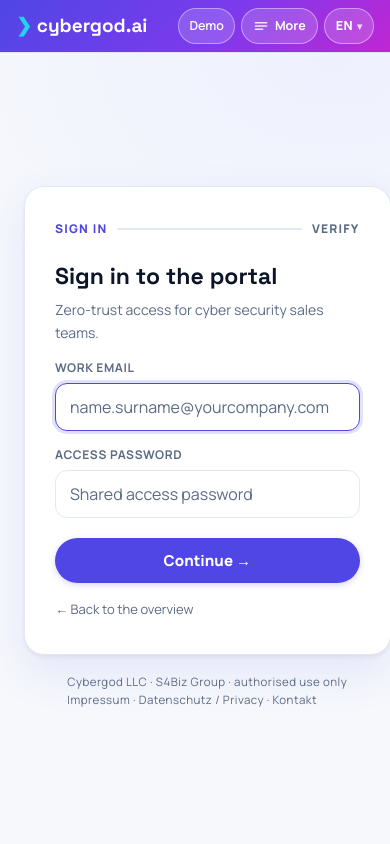
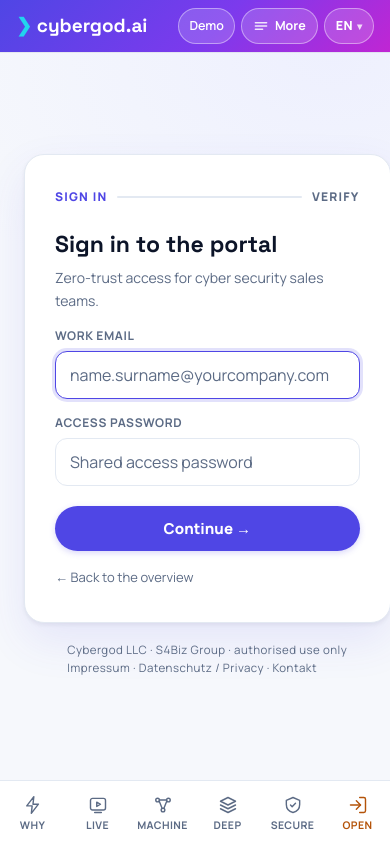
Before and after one commit to feranicus/electronic, a React (Vite) app in the folder webapp/frontend/: page /login in a window 390 px wide. Built offline with nearby package versions, Linux system fonts and the light colour scheme.

Commit message:
phone tab bar on every public page

```diff
--- a/webapp/frontend/src/components/TabBar.jsx
+++ b/webapp/frontend/src/components/TabBar.jsx
@@ -1,7 +1,30 @@
-// Native-app style bottom tab bar for the landing page on phones.
-// Ported from the jev.best pattern: fixed grid docked to the bottom, height + padding driven by the
-// safe-area inset (so it clears the iPhone home indicator), translucent blur, and a glowing 2px bar
-// along the TOP edge of the active tab. Desktop never sees it (CSS: display:none above 720px).
+// The phone's bottom tab bar: Why · Live · Machine · Deep · Secure · Open.
+//
+// ============================================================================================
+// WHY IT IS NOW SELF-CONTAINED AND ON EVERY PUBLIC PAGE (operator report, 9 Aug 2026)
+// ============================================================================================
+// It used to live only on the landing page, with its tab list, active state and click handler all
+// owned by Landing.jsx. So on the installed app, tapping anything in the More menu, or Demo, or
+// even the bar's OWN "Open" tab, landed the user on a page with NO bottom navigation at all. The
+// only way back was the Android back button, which a standalone PWA does not always show. That is
+// the same defect the More menu was created to fix, one level up: a phone user reached a dead end.
+//
+// The tab targets are SECTIONS OF THE LANDING PAGE, so the behaviour has to differ by route:
+//   · on "/"        scroll to the section in place, and let Landing's scroll-spy light the tab;
+//   · anywhere else navigate to "/#<id>". An in-page jump to a section that does not exist on
+//                   this page would silently do nothing, which is exactly the trap SiteHeader's
+//                   nav anchors already document.
+// The "Open" tab goes to /login and works identically everywhere.
+//
+// PROPS ARE OPTIONAL. Landing still passes `active` and `onGo` because it owns the scroll-spy and
+// smooth scrolling; every other page renders a bare <TabBar /> and this component handles the
+// navigation itself. One component, one tab list, so the bar cannot differ between pages.
+//
+// NOT IN THE CABINET (/app). That has its own bottom navigation (Assess · Compliance · Assistant ·
+// History) and two docked bars would overlap. Guarded by tests/test_routes.py.
+import { useNavigate, useLocation } from "react-router-dom";
+import { useT } from "../i18n.jsx";
+
 const ICONS = {
   edge:   (<><path d="M13 2L4.5 13H11l-1 9 8.5-11H12z" /></>),
   demo:   (<><rect x="3" y="4" width="18" height="14" rx="2.5" /><path d="M10.5 8.5l4.5 2.6-4.5 2.6z" /><path d="M8 21h8" /></>),
@@ -11,16 +34,46 @@
   app:    (<><path d="M14 3h5a2 2 0 0 1 2 2v14a2 2 0 0 1-2 2h-5" /><path d="M10 17l5-5-5-5" /><path d="M15 12H3" /></>),
 };
 
+/** The one tab list. Landing imports this so the two can never drift apart. */
+export function tabsFor(t) {
+  return [
+    { id: "edge", label: t("tab.why"), href: "#edge" },
+    { id: "demo", label: t("tab.live"), href: "#demo" },
+    { id: "map", label: t("tab.machine"), href: "#map" },
+    { id: "deep", label: t("tab.deep"), href: "#deep" },
+    { id: "secure", label: t("tab.secure"), href: "#secure" },
+    { id: "app", label: t("tab.open"), to: "/login" },
+  ];
+}
+
 export default function TabBar({ tabs, active, onGo }) {
+  const [, , t] = useT();
+  const nav = useNavigate();
+  const { pathname } = useLocation();
+  const list = tabs || tabsFor(t);
+
+  // Off the landing page a section tab is a ROUTE change, not a scroll. Landing reads the hash on
+  // mount and scrolls there, so the user lands on the section they asked for.
+  const go = (tab) => {
+    if (onGo) return onGo(tab);
+    if (tab.to) return nav(tab.to);
+    if (pathname === "/") {
+      const el = document.querySelector(tab.href);
+      if (el) el.scrollIntoView({ behavior: "smooth", block: "start" });
+      return;
+    }
+    nav("/" + tab.href);
+  };
+
   return (
     <nav className="tabbar" aria-label="Sections">
-      {tabs.map((t) => (
-        <button key={t.id} type="button"
-          className={active === t.id ? "tb on" : "tb"}
-          aria-current={active === t.id ? "true" : undefined}
-          onClick={() => onGo(t)}>
-          <svg viewBox="0 0 24 24" aria-hidden="true">{ICONS[t.id]}</svg>
-          {t.label}
+      {list.map((tab) => (
+        <button key={tab.id} type="button"
+          className={active === tab.id ? "tb on" : "tb"}
+          aria-current={active === tab.id ? "true" : undefined}
+          onClick={() => go(tab)}>
+          <svg viewBox="0 0 24 24" aria-hidden="true">{ICONS[tab.id]}</svg>
+          {tab.label}
         </button>
       ))}
     </nav>
--- a/webapp/frontend/src/pages/Contact.jsx
+++ b/webapp/frontend/src/pages/Contact.jsx
@@ -3,6 +3,7 @@
 import { CONTACT, OPERATOR, GROUP, useLegalLang } from "../legal";
 import { useT } from "../i18n.jsx";
 import SiteHeader from "../components/SiteHeader.jsx";
+import TabBar from "../components/TabBar.jsx";
 
 const ICONS = {
   email: (<svg viewBox="0 0 24 24" aria-hidden="true"><rect x="2.5" y="4.5" width="19" height="15" rx="2.5" /><path d="M3 6l9 7 9-7" /></svg>),
@@ -86,6 +87,7 @@
       <p className="legal-foot" style={{ marginTop: 16 }}>
         {t.legal}<a href="/experience">{tk("exp.h1")}</a> &middot; <a href="/impressum">Impressum</a> &middot; <a href="/privacy">Datenschutz / Privacy</a>
       </p>
+      <TabBar />
     </div>
   );
 }
--- a/webapp/frontend/src/pages/Demo.jsx
+++ b/webapp/frontend/src/pages/Demo.jsx
@@ -3,6 +3,7 @@
 import WhatsAppFab from "../components/WhatsAppFab.jsx";
 import SiteHeader from "../components/SiteHeader.jsx";
 import { useT } from "../i18n";
+import TabBar from "../components/TabBar.jsx";
 
 /* Public DEMO — "Trojan Empire".
  *
@@ -217,6 +218,7 @@
           </div>
         </div>
       </section>
+      <TabBar />
     </div>
   );
 }
--- a/webapp/frontend/src/pages/Experience.jsx
+++ b/webapp/frontend/src/pages/Experience.jsx
@@ -11,6 +11,7 @@
 import { GROUP, PRINCIPAL, OPERATOR, useLegalLang } from "../legal";
 import { useT } from "../i18n.jsx";
 import SiteHeader from "../components/SiteHeader.jsx";
+import TabBar from "../components/TabBar.jsx";
 
 export default function Experience() {
   const [lang] = useLegalLang();
@@ -98,6 +99,7 @@
         <a href="/impressum">Impressum</a> &middot; <a href="/privacy">Datenschutz / Privacy</a> &middot;{" "}
         <a href="/contact">{t("nav.contact")}</a>
       </p>
+      <TabBar />
     </div>
   );
 }
--- a/webapp/frontend/src/pages/Impressum.jsx
+++ b/webapp/frontend/src/pages/Impressum.jsx
@@ -3,6 +3,7 @@
 import { IMPRESSUM, OPERATOR, GROUP, controller, operatorReady, useLegalLang } from "../legal";
 import { useT } from "../i18n.jsx";
 import SiteHeader from "../components/SiteHeader.jsx";
+import TabBar from "../components/TabBar.jsx";
 
 export default function Impressum() {
   const [lang] = useLegalLang();
@@ -81,6 +82,7 @@
 
         <p className="legal-foot">{t.note}</p>
       </div>
+      <TabBar />
     </div>
   );
 }
--- a/webapp/frontend/src/pages/Login.jsx
+++ b/webapp/frontend/src/pages/Login.jsx
@@ -3,6 +3,7 @@
 import { authBegin, authVerify } from "../api.js";
 import SiteHeader from "../components/SiteHeader.jsx";
 import { useT } from "../i18n";
+import TabBar from "../components/TabBar.jsx";
 
 export default function Login() {
   const [, , t] = useT();
@@ -114,6 +115,7 @@
           <a href="/impressum">Impressum</a> · <a href="/privacy">Datenschutz / Privacy</a> · <a href="/contact">Kontakt</a></div>
       </main>
       </div>
+      <TabBar />
     </div>
   );
 }
--- a/webapp/frontend/src/pages/Partners.jsx
+++ b/webapp/frontend/src/pages/Partners.jsx
@@ -17,6 +17,7 @@
 import { useLegalLang, OPERATOR } from "../legal";
 import { useT } from "../i18n.jsx";
 import { partnersFor } from "../partners-locales/index.js";
+import TabBar from "../components/TabBar.jsx";
 
 // Inline emphasis: **bold** inside a bullet. A deliberately tiny subset of Markdown.
 //
@@ -186,6 +187,7 @@
       </div>
 
       <WhatsAppFab />
+      <TabBar />
     </div>
   );
 }
--- a/webapp/frontend/src/pages/Privacy.jsx
+++ b/webapp/frontend/src/pages/Privacy.jsx
@@ -2,6 +2,7 @@
 // page and the Art.13 notice on the Assess screen can never drift apart.
 import { PRIVACY, useLegalLang } from "../legal";
 import SiteHeader from "../components/SiteHeader.jsx";
+import TabBar from "../components/TabBar.jsx";
 
 export default function Privacy() {
   const [lang] = useLegalLang();
@@ -54,6 +55,7 @@
         </p>
         <p className="legal-foot"><strong>{t.disclaimerT}</strong>{t.disclaimer}</p>
       </div>
+      <TabBar />
     </div>
   );
 }
--- a/webapp/frontend/src/styles.css
+++ b/webapp/frontend/src/styles.css
@@ -691,6 +691,17 @@
 
   /* keep the docked bar from covering the end of the page */
   .foot{padding-bottom:calc(var(--tabbar) + var(--sab) + 24px) !important}
+  /* THE DOCKED BAR COVERS THE END OF EVERY PAGE IT IS ON. It is `position:fixed`, so it takes no
+     space in the flow: without this, the last paragraph, the last button and the footer links sit
+     underneath it and cannot be tapped. Landing had this rule; the bar now renders on every public
+     page, so every public page needs it. Same class of defect as the mobile bottom bar that kept
+     `height:100vh` and covered the screen. */
+  .legal,.partners,.demo-wrap,.iam-page{
+    padding-bottom:calc(var(--tabbar) + var(--sab) + 24px)}
+  /* The login card is vertically centred in a flex column; padding on the page would push it off
+     centre, so the SPLIT gets the clearance instead. */
+  .iam-page{padding-bottom:0}
+  .iam-page > .iam{padding-bottom:calc(var(--tabbar) + var(--sab))}
   /* the header keeps brand + CTA; the sections live in the tab bar now */
   #hd nav a:not(.btn){display:none}
 }
```
Also changed, not shown: webapp/frontend/src/pages/Landing.jsx (+14 -9 lines), 3 other files (tests, documents, lock files or other folders).
